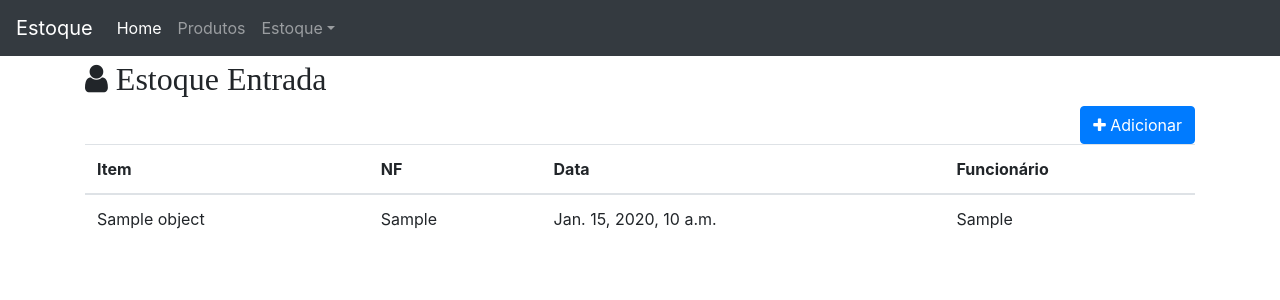
After one commit to silveriomm/django_estoque, a Django app: template projeto/estoque/templates/estoque_entrada_list.html in a window 1280 px wide. The commit adds this page. Shown: the top 300 px of the page. Run offline with Django 3.2, Linux system fonts and the light colour scheme; the template is opened without the code that fills it: most values are stand-ins (such as "Sample title", 1, 10 or a date in 2020); some libraries are stand-ins or nearby versions.

Commit message:
estoque entrada list - aula16

```diff
--- a/projeto/core/templates/includes/nav.html
+++ b/projeto/core/templates/includes/nav.html
@@ -15,7 +15,7 @@
             <li class="nav-item dropdown">
                 <a class="nav-link dropdown-toggle" href="#" id="dropdown01" data-toggle="dropdown" aria-haspopup="true" aria-expanded="false">Estoque</a>
                 <div class="dropdown-menu" aria-labelledby="dropdown01">
-                    <a class="dropdown-item" href="#">Entrada</a>
+                    <a class="dropdown-item" href="{% url 'estoque:estoque_entrada_list' %}">Entrada</a>
                     <a class="dropdown-item" href="#">Saída</a>
                 </div>
             </li>
--- a/projeto/estoque/admin.py
+++ b/projeto/estoque/admin.py
@@ -10,7 +10,7 @@ class EstoqueItensInline(admin.TabularInline):
 @admin.register(Estoque)
 class EstoqueAdmin(admin.ModelAdmin):
     inlines = (EstoqueItensInline,)
-    list_display = ('__str__', 'nf',)
+    list_display = ('__str__', 'nf', 'funcionario',)
     search_fields = ('nf',)
     list_filter = ('funcionario',)
     date_hierarchy = 'created'
--- a/projeto/estoque/models.py
+++ b/projeto/estoque/models.py
@@ -17,7 +17,10 @@ class Estoque(TimeStampedModel):
         ordering = ('-created',)
 
     def __str__(self):
-        return str(self.pk)
+        return '{} - {} - {}'.format(self.pk, self,nf, self.created.strftime('%d-%m-%Y'))
+
+    def nf_formated(self):
+        return str(self.nf).zfill(3)
 
 
 class EstoqueItens(models.Model):
--- /dev/null
+++ b/projeto/estoque/templates/estoque_entrada_list.html
@@ -0,0 +1,43 @@
+{% extends 'base.html' %}
+
+{% block content %}
+
+<div class="page-header">
+    <h2><i class="fa fa-user">  Estoque Entrada</i></h2>
+    <span class="pull-right">
+        <a href="#">
+            <button type="button" class="btn btn-primary">
+                <span class="fa fa-plus"></span> Adicionar
+            </button>
+        </a>
+    </span>
+</div>
+
+{% if object_list %}
+<table class="table table-estriped">
+    <thead>
+        <tr>
+            <th>Item</th>
+            <th>NF</th>
+            <th>Data</th>
+            <th>Funcionário</th>
+        </tr>
+        <tbody>
+            {% for object in object_list %}
+                <tr>
+                    <td>
+                        <a>{{ object }}</a>
+                    </td>
+                    <td>{{ object.nf_formated }}</td>
+                    <td>{{ object.created }}</td>
+                    <td>{{ object.funcionario.first_name }}</td>
+                </tr>
+            {% endfor %}
+        </tbody>
+    </thead>
+</table>
+{% else %}
+<p class="alert alert-warning" style="margin-top: 60px;;">Sem itens na lista.</p>
+{% endif %}
+
+{% endblock content %}
--- a/projeto/urls.py
+++ b/projeto/urls.py
@@ -19,5 +19,6 @@ from django.urls import path, include
 urlpatterns = [
     path('', include('projeto.core.urls')),
     path('produto/', include('projeto.produto.urls')),
+    path('estoque/', include('projeto.estoque.urls')),
     path('admin/', admin.site.urls),
 ]
```
Also changed, not shown: projeto/estoque/urls.py (added, +8 -0 lines), projeto/estoque/views.py (+6 -1 lines).
